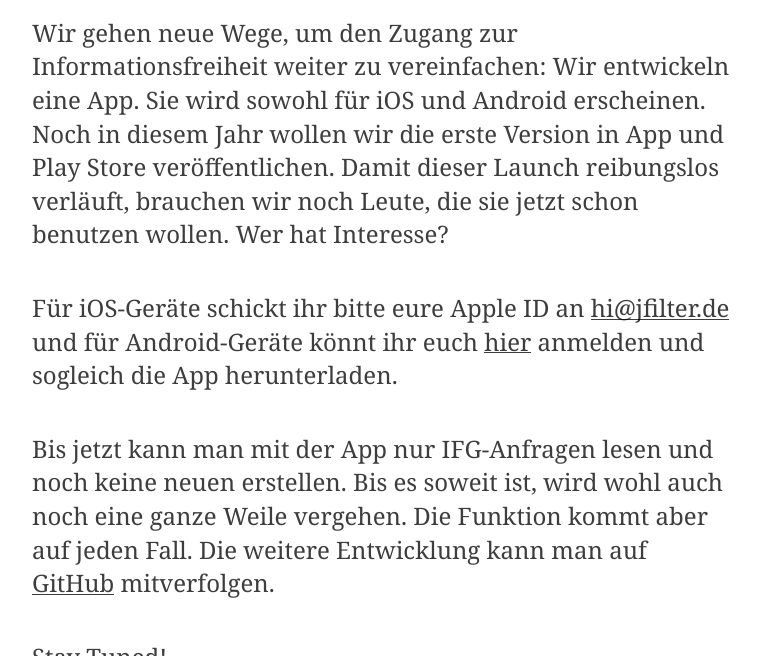
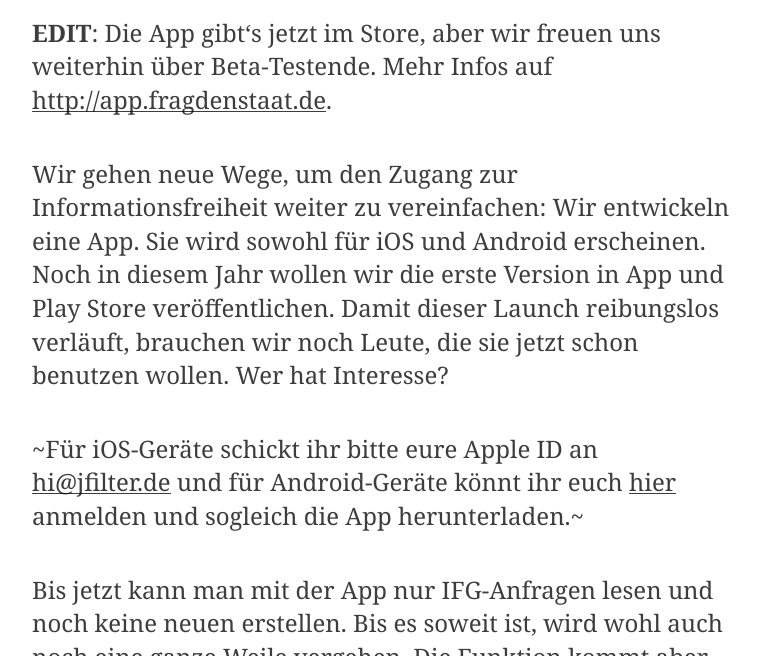
Before and after one commit to okfde/blog.fragdenstaat.de, a Jekyll site: the page built from _posts/2017/2017-10-08-app-beta.md, in a window 1280 px wide and 900 px high, scrolled down 430 px, cut to the strip 244-900 px from the top of the window. Shown: the whole strip, without its empty margins (258-1018 px from the left). Built offline with Jekyll 4.4.1, drawn with Linux system fonts in a browser that asks for light colours.

Commit message:
Update 2017-10-08-app-beta.md

```diff
--- a/_posts/2017/2017-10-08-app-beta.md
+++ b/_posts/2017/2017-10-08-app-beta.md
@@ -7,9 +7,11 @@
 
 ![Demo der App]({{ "/img/app-demo.gif" }})
 
+**EDIT**: Die App gibt's jetzt im Store, aber wir freuen uns weiterhin über Beta-Testende. Mehr Infos auf <http://app.fragdenstaat.de>.
+
 Wir gehen neue Wege, um den Zugang zur Informationsfreiheit weiter zu vereinfachen: Wir entwickeln eine App. Sie wird sowohl für iOS und Android erscheinen. Noch in diesem Jahr wollen wir die erste Version in App und Play Store veröffentlichen. Damit dieser Launch reibungslos verläuft, brauchen wir noch Leute, die sie jetzt schon benutzen wollen. Wer hat Interesse?
 
-Für iOS-Geräte schickt ihr bitte eure Apple ID an <hi@jfilter.de> und für Android-Geräte könnt ihr euch [hier](https://rink.hockeyapp.net/recruit/dfeb3c49543b4bafa5e2b6ba37641e63) anmelden und sogleich die App herunterladen.
+~Für iOS-Geräte schickt ihr bitte eure Apple ID an <hi@jfilter.de> und für Android-Geräte könnt ihr euch [hier](https://rink.hockeyapp.net/recruit/dfeb3c49543b4bafa5e2b6ba37641e63) anmelden und sogleich die App herunterladen.~
 
 Bis jetzt kann man mit der App nur IFG-Anfragen lesen und noch keine neuen erstellen. Bis es soweit ist, wird wohl auch noch eine ganze Weile vergehen. Die Funktion kommt aber auf jeden Fall. Die weitere Entwicklung kann man auf [GitHub](https://github.com/jfilter/frag-den-staat-app) mitverfolgen.
 
```
